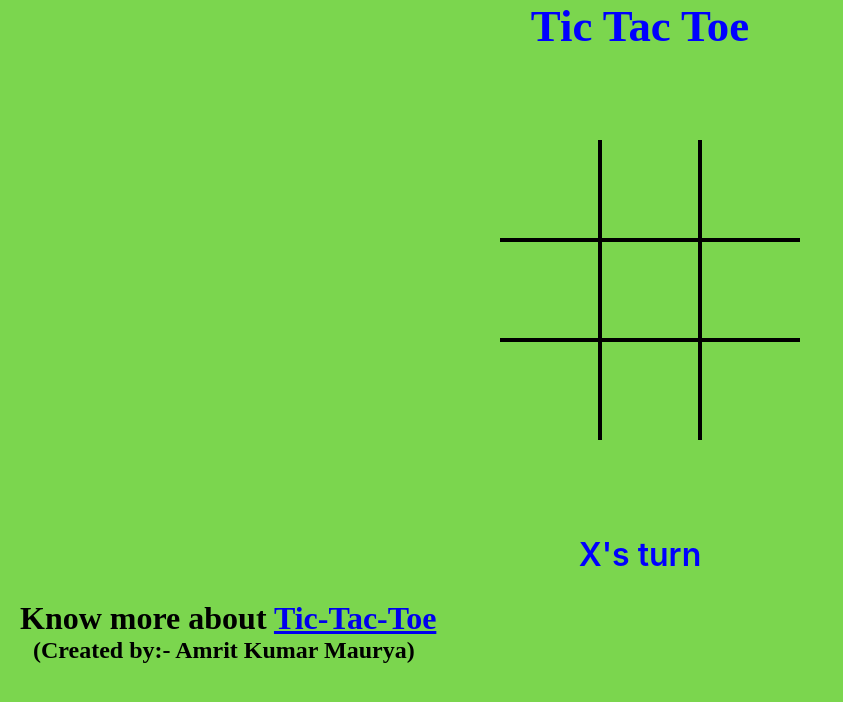
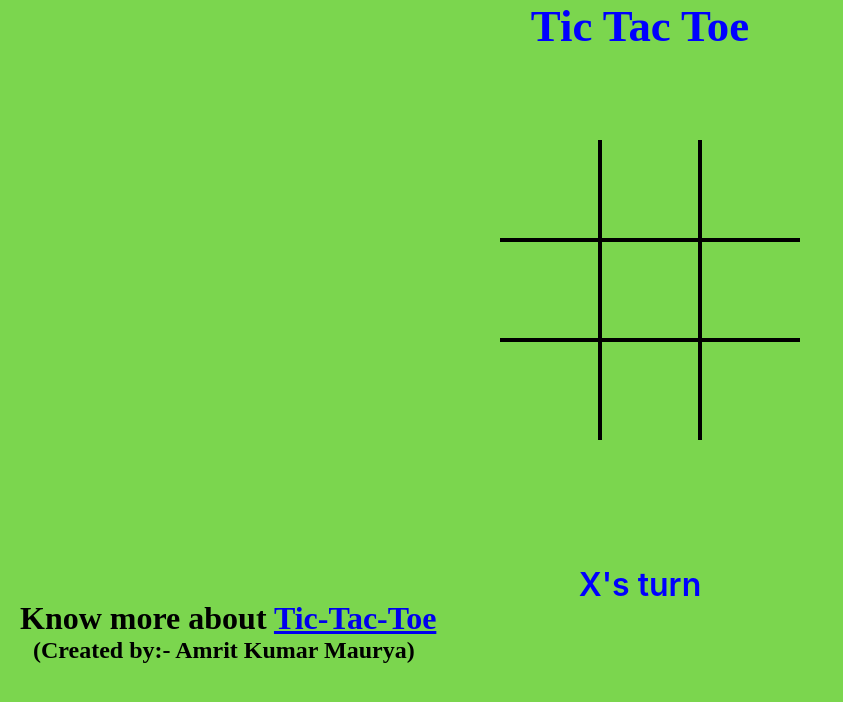
Before and after one commit to Amrit-2002/Tic-Tac-Toe-game, a plain HTML site: page index.html in a window 1280 px wide. Shown: the whole page, without its empty margins (0-843 px from the left). Drawn offline with Linux system fonts and the light colour scheme.

Commit message:
Update styles.css

```diff
--- a/styles.css
+++ b/styles.css
@@ -162,7 +162,7 @@ margin-bottom: 100px;
   bottom: 12%;
   color: blue;
   font-size: 2rem;
-  margin-bottom: 130px;
+  margin-bottom: 100px;
   font-family: -apple-system, BlinkMacSystemFont, "Segoe UI", Roboto, Oxygen,
     Ubuntu, Cantarell, "Open Sans", "Helvetica Neue", sans-serif;
   font-weight: 600;
```
